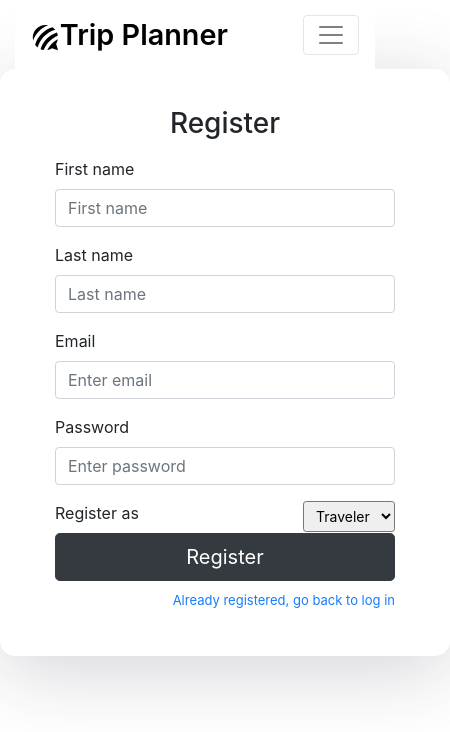
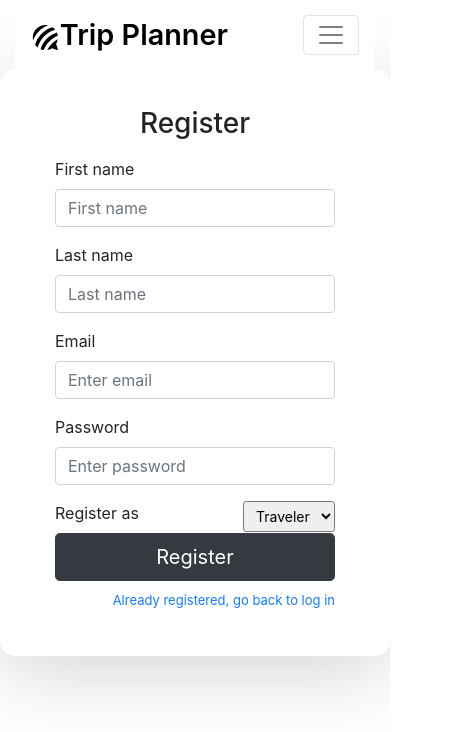
Before and after one commit to lulu814/TripPlanner, a React (Create React App) app in the folder frontend/: page /signup in a window 390 px wide. Shown: the top 732 px of the page, 450 px wide, since content can reach past the window. Built offline with nearby package versions, Linux system fonts and the light colour scheme.

Commit message:
responsive signin/signup

```diff
--- a/frontend/src/index.css
+++ b/frontend/src/index.css
@@ -378,13 +378,24 @@ code {
 }
 
 .inner {
-  width: 450px;
     margin: auto;
     background: #ffffff;
     box-shadow: 0px 14px 80px rgba(34, 35, 58, 0.2);
     padding: 40px 55px 45px 55px;
     border-radius: 15px;
     transition: all .3s;
+}
+
+@media only screen and (max-width : 500px) {
+    .inner {
+        width: 100%
+    }
+}
+
+@media only screen and (min-width : 500px) {
+    .inner {
+        width: 450px;
+    }
 }
 
 .outer .form-control:focus {
```
Lines whose indentation alone changed are shown as unchanged.
